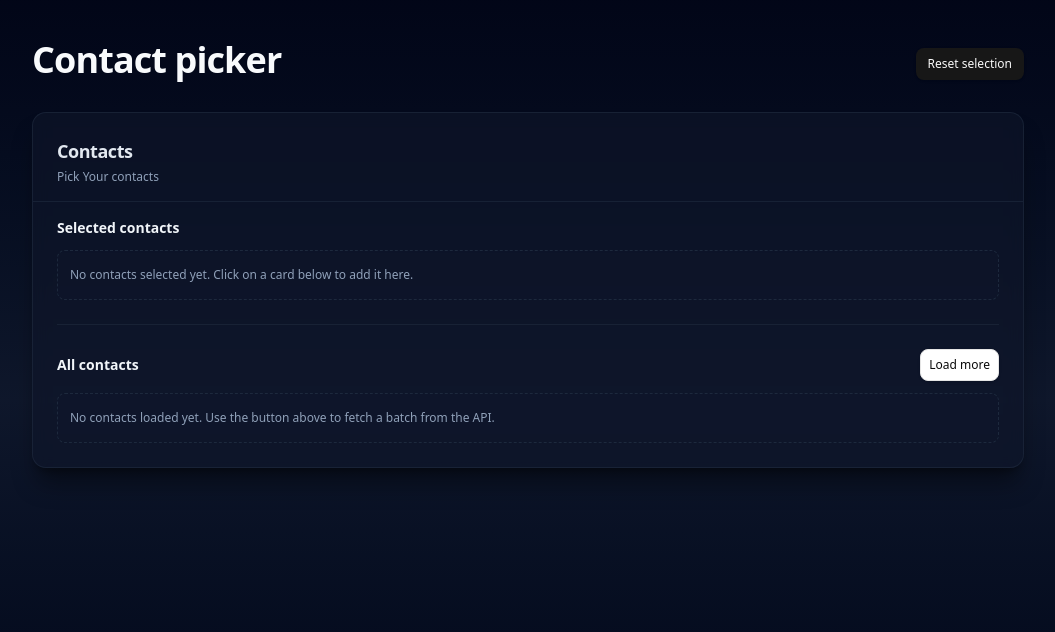
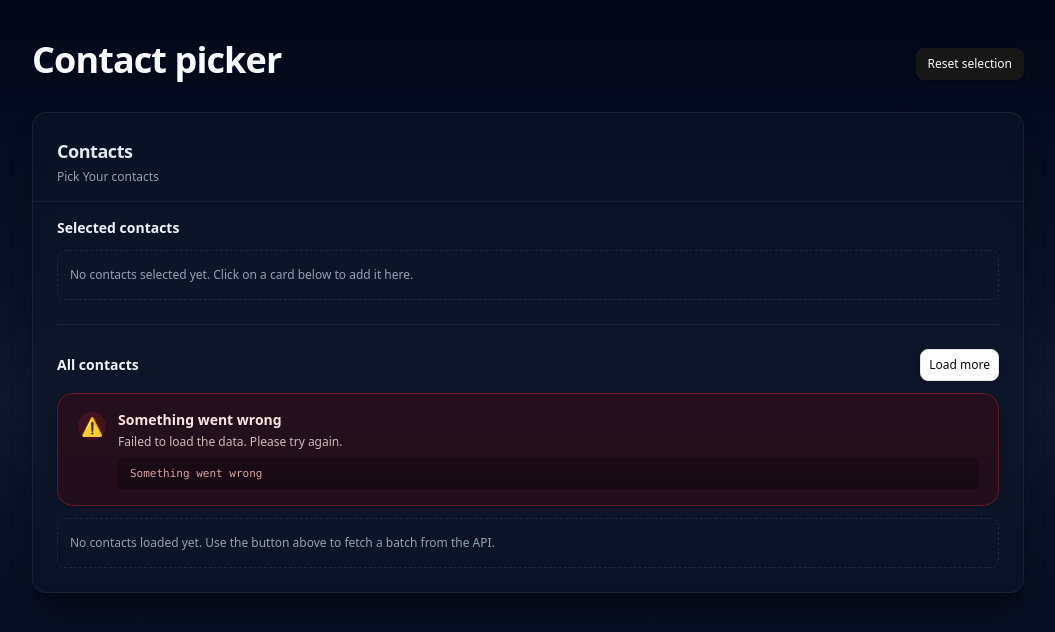
Before and after one commit to denta49/contact-list-przemek, a Next.js app: page / in a window 1280 px wide. Shown: the top 632 px of the page, without its empty margins (112-1167 px from the left). Built offline with nearby package versions, Linux system fonts and the light colour scheme.

Commit message:
error handling

```diff
--- a/app/page.tsx
+++ b/app/page.tsx
@@ -9,7 +9,7 @@ import useContacts from "@/hooks/useContacts";
 import ContactType from "@/types/ContactType";
 
 const Page: React.FC = () => {
-  const { contacts, fetchContacts, isInitialLoading, isLoading } =
+  const { contacts, fetchContacts, isInitialLoading, isLoading, error } =
     useContacts();
   const [selectedContactsId, setSelectedContactsId] = useState<Set<string>>(
     () => new Set(),
@@ -63,6 +63,7 @@ const Page: React.FC = () => {
             isInitialLoading={isInitialLoading}
             loadMoreContacts={fetchContacts}
             loading={isLoading}
+            error={error}
           />
         </Card>
         <footer className="mt-2 text-xs text-slate-500"></footer>
--- a/src/components/CardContentComponent.tsx
+++ b/src/components/CardContentComponent.tsx
@@ -3,6 +3,7 @@ import React, { FunctionComponent } from "react";
 import CardContentDetails from "@/components/CardContentDetails";
 import ContactCardSkeleton from "@/components/ContactCardSkeleton";
 import ContactsList from "@/components/ContactsList";
+import ErrorCard from "@/components/ErrorCard";
 import { CardContent } from "@/components/ui/card";
 import { Separator } from "@/components/ui/separator";
 import CardContentComponentPropsType from "@/types/CardContentComponentPropsType";
@@ -17,6 +18,7 @@ const CardContentComponent: FunctionComponent<
   isInitialLoading,
   loadMoreContacts,
   loading,
+  error,
 }) => {
   return (
     <CardContent className="pt-4 space-y-6">
@@ -45,6 +47,7 @@ const CardContentComponent: FunctionComponent<
           buttonText={"Load more"}
           buttonFunction={loadMoreContacts}
         />
+        {error && <ErrorCard errorMessage={error.message} />}
         {!isInitialLoading && availableContacts.length === 0 ? (
           <div className="rounded-md border border-dashed border-slate-800 bg-slate-900/40 px-3 py-4 text-xs text-slate-400">
             No contacts loaded yet. Use the button above to fetch a batch from
--- /dev/null
+++ b/src/components/ErrorCard.tsx
@@ -0,0 +1,34 @@
+"use client";
+
+import { FunctionComponent } from "react";
+
+import ErrorCardProps from "@/types/ErrorCardPropsType";
+
+const ErrorCard: FunctionComponent<ErrorCardProps> = ({
+  title = "Something went wrong",
+  description = "Failed to load the data. Please try again.",
+  errorMessage,
+}) => {
+  return (
+    <div
+      role="alert"
+      className="w-full rounded-2xl border border-red-500/30 bg-red-950/40 px-5 py-4 text-sm text-red-50 shadow-sm"
+    >
+      <div className="flex items-start gap-3">
+        <div className="mt-0.5 flex h-7 w-7 items-center justify-center rounded-full bg-red-500/15">
+          <span className="text-lg">⚠️</span>
+        </div>
+        <div className="flex-1 space-y-1">
+          <p className="text-sm font-semibold text-red-100">{title}</p>
+          <p className="text-xs text-red-100/80">{description}</p>
+          {errorMessage && (
+            <pre className="mt-2 max-h-20 overflow-auto rounded bg-black/30 px-3 py-2 text-[11px] leading-snug text-red-200/80">
+              {errorMessage}
+            </pre>
+          )}
+        </div>
+      </div>
+    </div>
+  );
+};
+export default ErrorCard;
--- a/src/types/CardContentComponentPropsType.ts
+++ b/src/types/CardContentComponentPropsType.ts
@@ -8,6 +8,7 @@ type CardContentComponentPropsType = {
   isInitialLoading: boolean;
   loadMoreContacts: () => void;
   loading: boolean;
+  error: Error | null;
 };
 
 export default CardContentComponentPropsType;
--- /dev/null
+++ b/src/types/ErrorCardPropsType.ts
@@ -0,0 +1,7 @@
+type ErrorCardProps = {
+  title?: string;
+  description?: string;
+  errorMessage?: string;
+};
+
+export default ErrorCardProps;
```
